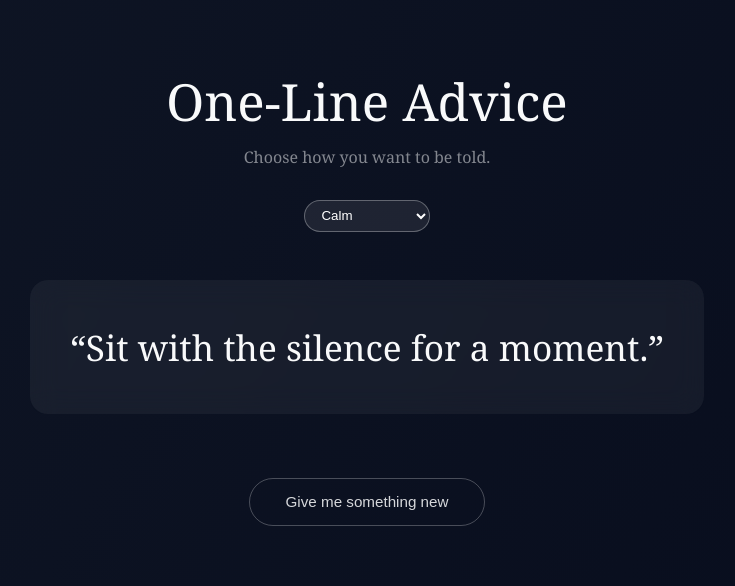
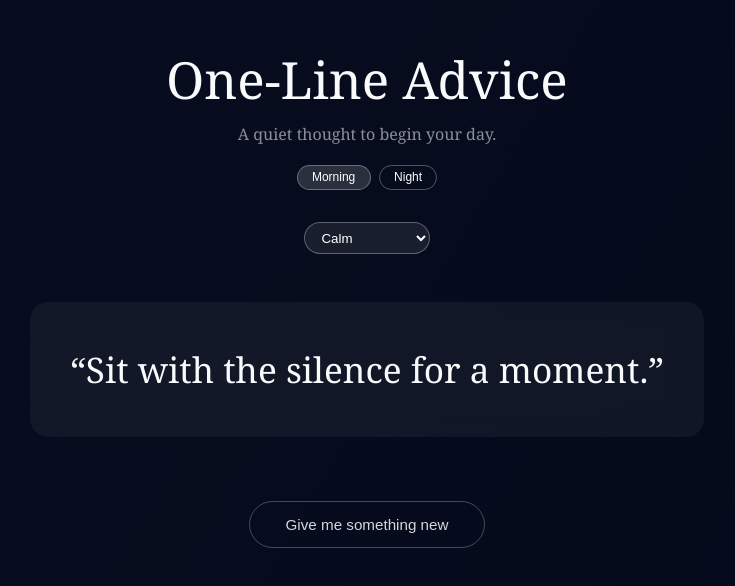
Before and after one commit to undercrypted-bator/one-line-advice, a Next.js app: page / in a window 1280 px wide. Shown: the part 104-690 px from the top of the page, without its empty margins (273-1008 px from the left). Built offline with nearby package versions, Linux system fonts and the light colour scheme; no server answers.

Commit message:
Add daily ritual mode for morning and night

```diff
--- a/app/page.tsx
+++ b/app/page.tsx
@@ -3,12 +3,26 @@
 import { useEffect, useState } from "react";
 
 type Tone = "calm" | "harsh" | "philosophical";
+type Ritual = "morning" | "night";
+
+function getDefaultRitual(): Ritual {
+  const hour = new Date().getHours();
+  return hour >= 5 && hour < 17 ? "morning" : "night";
+}
 
 export default function Home() {
   const [advice, setAdvice] = useState("");
   const [loading, setLoading] = useState(false);
   const [visible, setVisible] = useState(false);
+
+  const [ritual, setRitual] = useState<Ritual>("morning");
   const [tone, setTone] = useState<Tone>("calm");
+
+  useEffect(() => {
+    const detectedRitual = getDefaultRitual();
+    setRitual(detectedRitual);
+    setTone(detectedRitual === "morning" ? "calm" : "philosophical");
+  }, []);
 
   async function fetchAdvice(selectedTone = tone) {
     setLoading(true);
@@ -25,7 +39,7 @@ export default function Home() {
         setVisible(true);
       }, 300);
     } catch {
-      setAdvice("Pause. Breathe. Begin again.");
+      setAdvice("Sit with the moment.");
       setVisible(true);
     } finally {
       setLoading(false);
@@ -36,12 +50,15 @@ export default function Home() {
     fetchAdvice();
   }, [tone]);
 
+  const isNight = ritual === "night";
+
   return (
     <main
       style={{
         minHeight: "100vh",
-        background:
-          "linear-gradient(120deg, #0f0f0f, #111827, #020617)",
+        background: isNight
+          ? "linear-gradient(120deg, #020617, #020617, #000)"
+          : "linear-gradient(120deg, #0f172a, #020617)",
         backgroundSize: "400% 400%",
         animation: "bgMove 20s ease infinite",
         display: "flex",
@@ -63,9 +80,57 @@ export default function Home() {
           One-Line Advice
         </h1>
 
-        <p style={{ opacity: 0.5, marginBottom: "2rem" }}>
-          Choose how you want to be told.
+        <p style={{ opacity: 0.55, marginBottom: "1.2rem" }}>
+          {ritual === "morning"
+            ? "A quiet thought to begin your day."
+            : "Something to sit with before you rest."}
         </p>
+
+        {/* Ritual Selector */}
+        <div style={{ marginBottom: "2rem" }}>
+          <button
+            onClick={() => {
+              setRitual("morning");
+              setTone("calm");
+            }}
+            style={{
+              marginRight: "0.5rem",
+              padding: "0.3rem 0.9rem",
+              borderRadius: "999px",
+              border: "1px solid rgba(255,255,255,0.3)",
+              background:
+                ritual === "morning"
+                  ? "rgba(255,255,255,0.15)"
+                  : "transparent",
+              color: "#fff",
+              cursor: "pointer",
+              fontSize: "0.75rem",
+            }}
+          >
+            Morning
+          </button>
+
+          <button
+            onClick={() => {
+              setRitual("night");
+              setTone("philosophical");
+            }}
+            style={{
+              padding: "0.3rem 0.9rem",
+              borderRadius: "999px",
+              border: "1px solid rgba(255,255,255,0.3)",
+              background:
+                ritual === "night"
+                  ? "rgba(255,255,255,0.15)"
+                  : "transparent",
+              color: "#fff",
+              cursor: "pointer",
+              fontSize: "0.75rem",
+            }}
+          >
+            Night
+          </button>
+        </div>
 
         {/* Tone Selector */}
         <select
```
